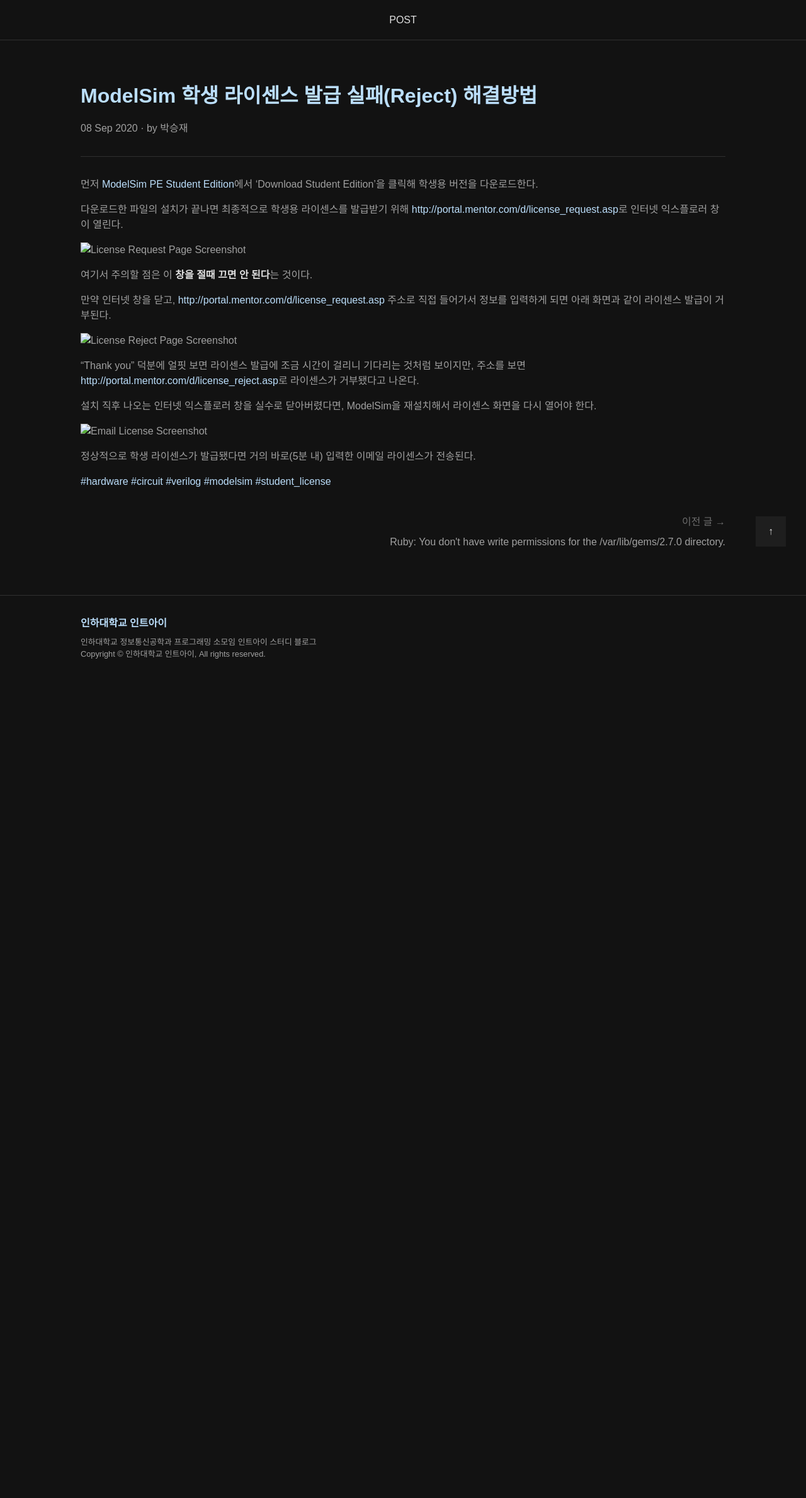
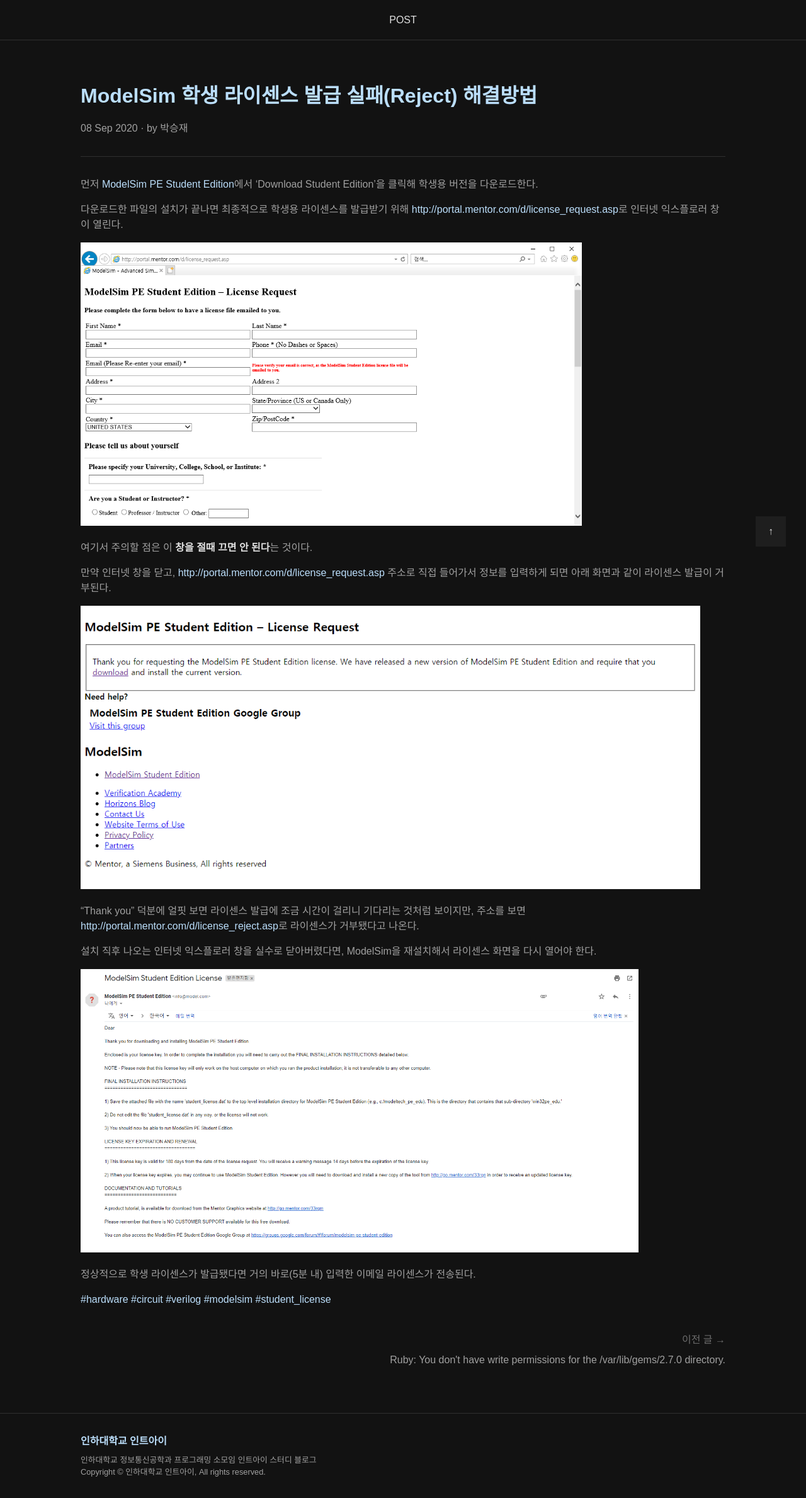
Before and after one commit to int-i/int-i.github.io, a Jekyll site: the page built from _posts/2020-09-08-modelsim-student-license.md, in a window 1280 px wide. Shown: the whole page at 63% size. Built offline with Jekyll 4.4.1, drawn with Linux system fonts in a browser that asks for light colours; some web fonts are replaced; a script that is not in the unit is left out; comment, search, counter and statistics services are not loaded; before the commit the page ends 1080 px from its top, so only the background shows below that.

Commit message:
Update post

```diff
--- a/_posts/2020-09-08-modelsim-student-license.md
+++ b/_posts/2020-09-08-modelsim-student-license.md
@@ -10,18 +10,18 @@
 
 다운로드한 파일의 설치가 끝나면 최종적으로 학생용 라이센스를 발급받기 위해 [http://portal.mentor.com/d/license_request.asp](http://portal.mentor.com/d/license_request.asp)로 인터넷 익스플로러 창이 열린다.
 
-![License Request Page Screenshot](../assets/posts/2020-09-08-modelsim-student-license/license_request.png)
+![License Request Page Screenshot](/assets/posts/2020-09-08-modelsim-student-license/license_request.png)
 
 여기서 주의할 점은 이 **창을 절때 끄면 안 된다**는 것이다.
 
 만약 인터넷 창을 닫고, [http://portal.mentor.com/d/license_request.asp](http://portal.mentor.com/d/license_request.asp) 주소로 직접 들어가서 정보를 입력하게 되면 아래 화면과 같이 라이센스 발급이 거부된다.
 
-![License Reject Page Screenshot](../assets/posts/2020-09-08-modelsim-student-license/license_reject.png)
+![License Reject Page Screenshot](/assets/posts/2020-09-08-modelsim-student-license/license_reject.png)
 
 "Thank you" 덕분에 얼핏 보면 라이센스 발급에 조금 시간이 걸리니 기다리는 것처럼 보이지만, 주소를 보면 [http://portal.mentor.com/d/license_reject.asp](http://portal.mentor.com/d/license_reject.asp?version_required=PE_EDU10.4a&student_version=)로 라이센스가 거부됐다고 나온다.
 
 설치 직후 나오는 인터넷 익스플로러 창을 실수로 닫아버렸다면, ModelSim을 재설치해서 라이센스 화면을 다시 열어야 한다.
 
-![Email License Screenshot](../assets/posts/2020-09-08-modelsim-student-license/email.png)
+![Email License Screenshot](/assets/posts/2020-09-08-modelsim-student-license/email.png)
 
 정상적으로 학생 라이센스가 발급됐다면 거의 바로(5분 내) 입력한 이메일 라이센스가 전송된다.
```
